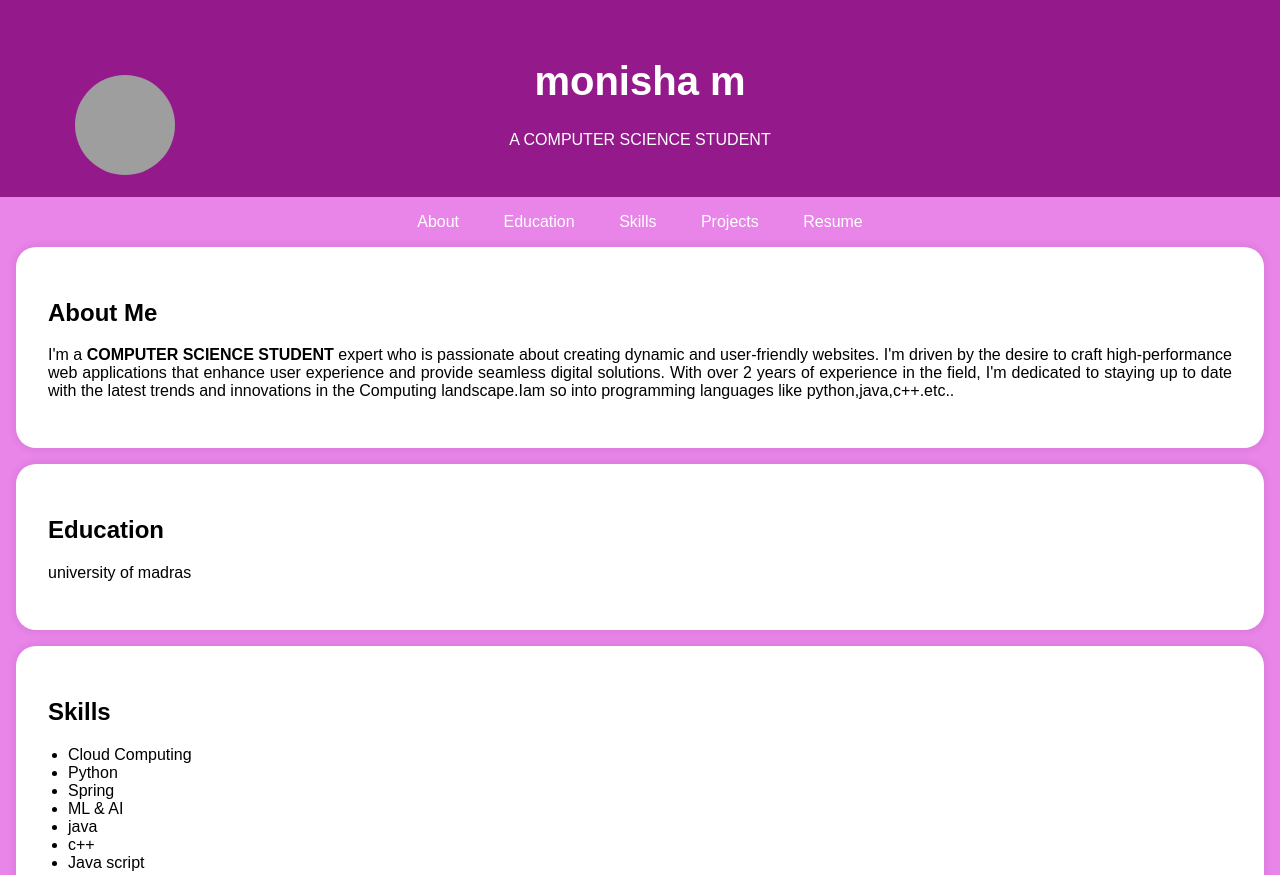
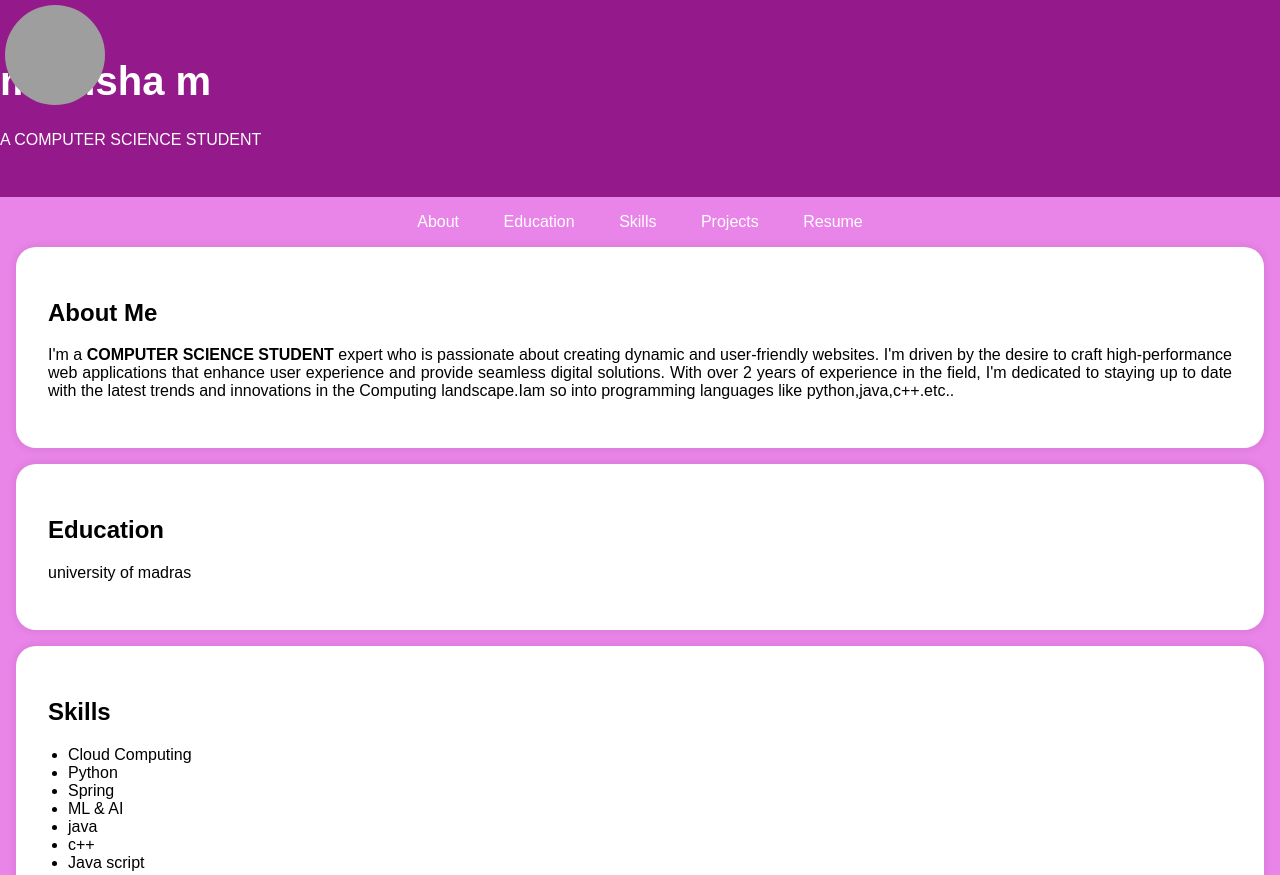
Before and after one commit to 7d6k/digital-portfolio, a plain HTML site: page index.html in a window 1280 px wide. Shown: the top 875 px of the page. Drawn offline with Linux system fonts and the light colour scheme; grey boxes are pictures that could not be loaded.

Commit message:
Update index.html

```diff
--- a/index.html
+++ b/index.html
@@ -13,7 +13,7 @@
          header {
              background-color: #94198a;
              color: #fff;
-             text-align: center;
+             text-align: left;
              padding: 2rem 0;
              position: relative; /* Add this */
          }
@@ -29,8 +29,8 @@
              border-radius: 75%; /* Create a circular shape */
              object-fit: cover; /* To ensure the image fills the circular area */
              position: absolute; /* Add this */
-             top: 75px; /* Adjust top position as needed */
-             left: 75px; /* Adjust left position as needed */
+             top: 5px; /* Adjust top position as needed */
+             left: 5px; /* Adjust left position as needed */
          }
 
          nav {
```
